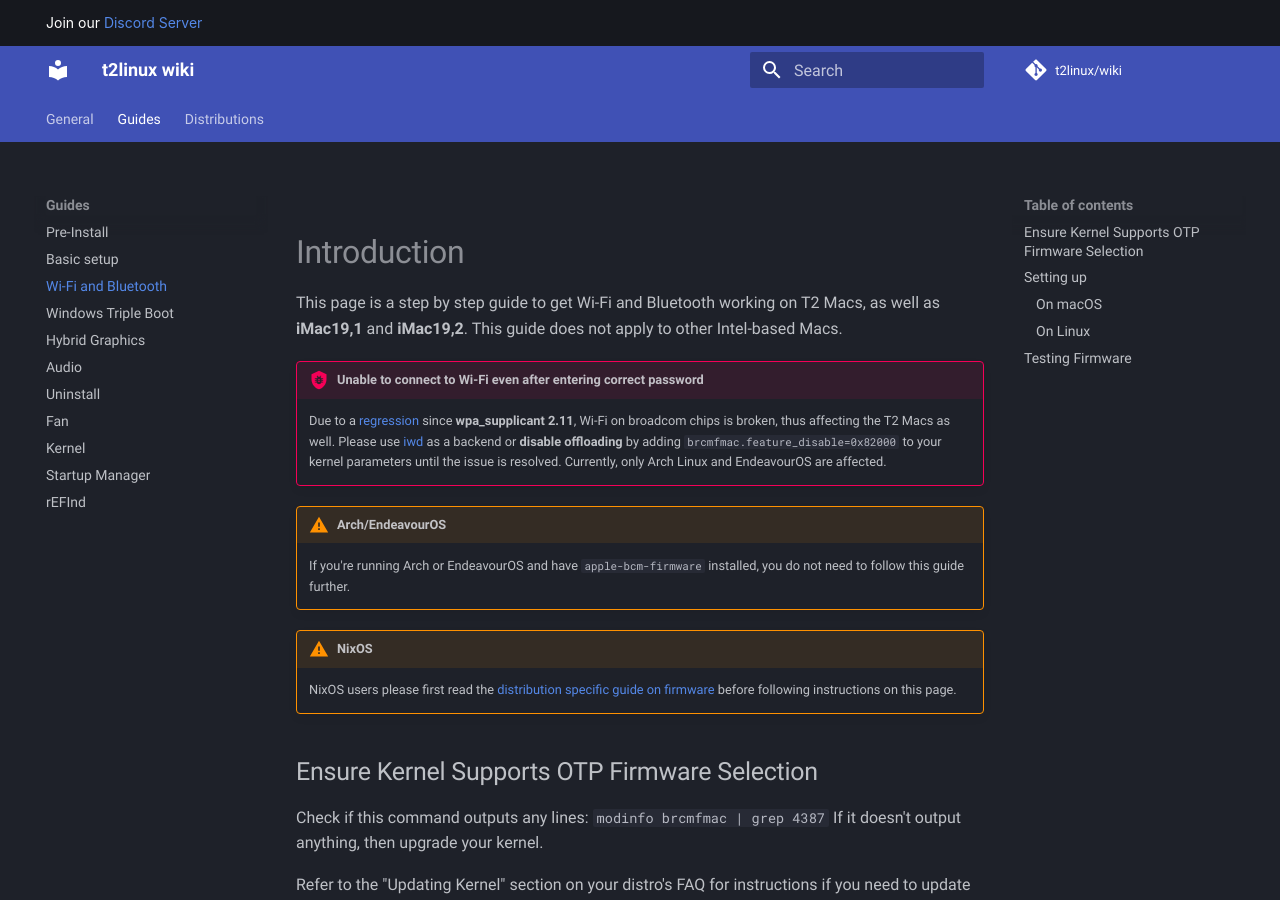
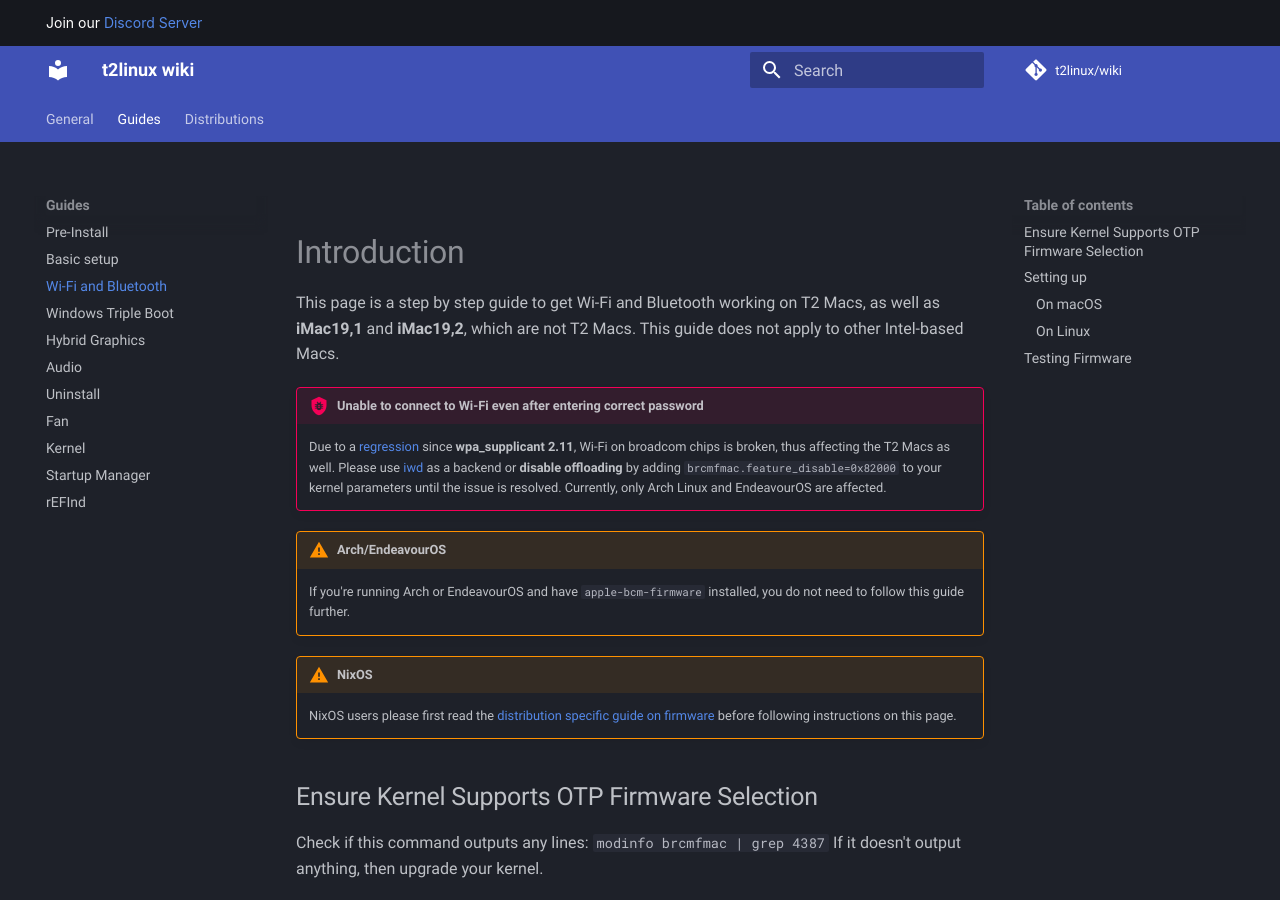
Before and after one commit to t2linux/wiki, an MkDocs documentation site: the page built from docs/guides/wifi-bluetooth.md, in a window 1280 px wide and 900 px high. Built offline with MkDocs 1.6.1 and Material for MkDocs 9.7.7, drawn with Linux system fonts in a browser that asks for light colours; comment, search, counter and statistics services are not loaded.

Commit message:
Review request #1

```diff
--- a/docs/guides/wifi-bluetooth.md
+++ b/docs/guides/wifi-bluetooth.md
@@ -2,7 +2,7 @@
 
 # Introduction
 
-This page is a step by step guide to get Wi-Fi and Bluetooth working on T2 Macs, as well as **iMac19,1** and **iMac19,2**. This guide does not apply to other Intel-based Macs.
+This page is a step by step guide to get Wi-Fi and Bluetooth working on T2 Macs, as well as **iMac19,1** and **iMac19,2**, which are not T2 Macs. This guide does not apply to other Intel-based Macs.
 
 !!! Bug "Unable to connect to Wi-Fi even after entering correct password"
     Due to a [regression](https://lists.infradead.org/pipermail/hostap/2024-August/042893.html) since **wpa_supplicant 2.11**, Wi-Fi on broadcom chips is broken, thus affecting the T2 Macs as well. Please use [iwd](https://wiki.archlinux.org/title/NetworkManager#Using_iwd_as_the_Wi-Fi_backend) as a backend or **disable offloading** by adding `brcmfmac.feature_disable=0x82000` to your kernel parameters until the issue is resolved. Currently, only Arch Linux and EndeavourOS are affected.
```
